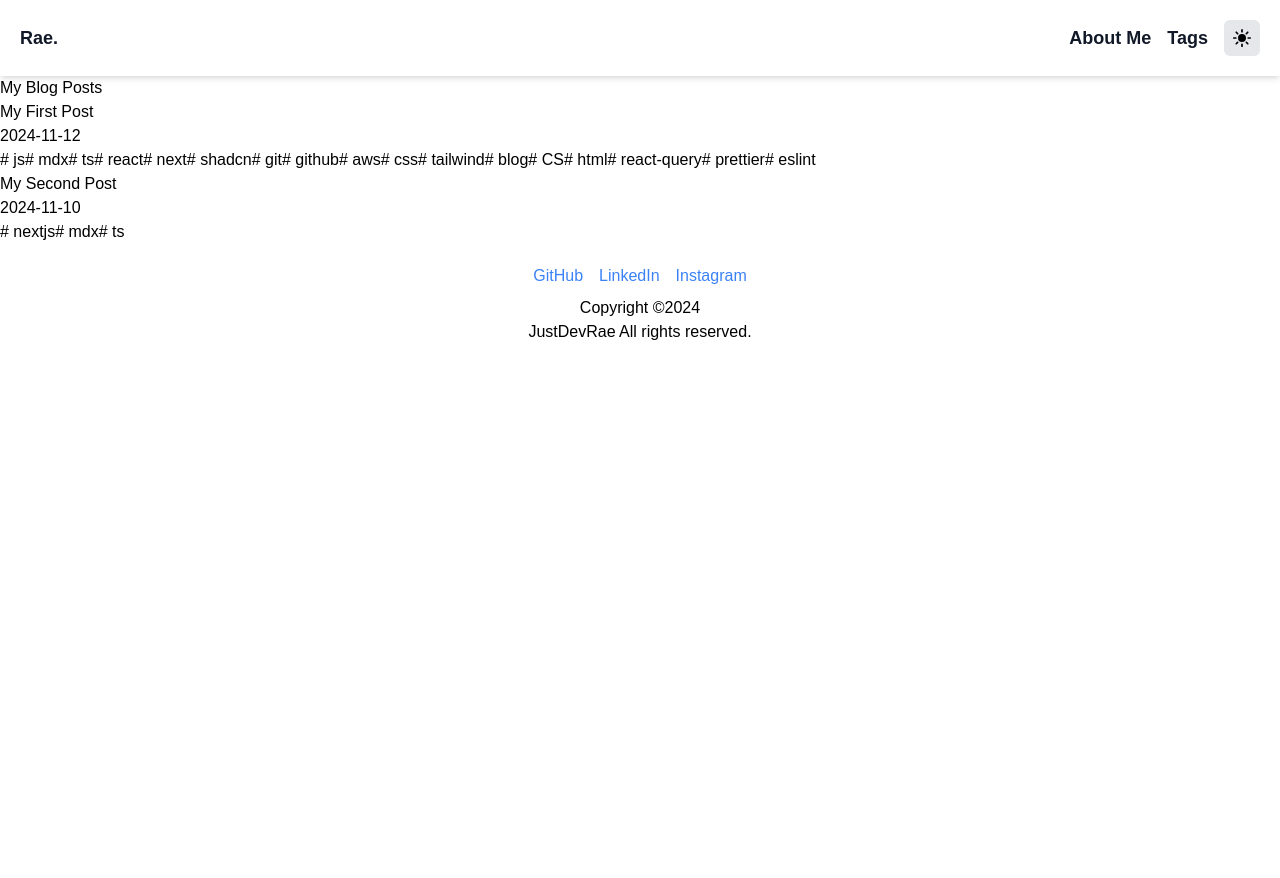
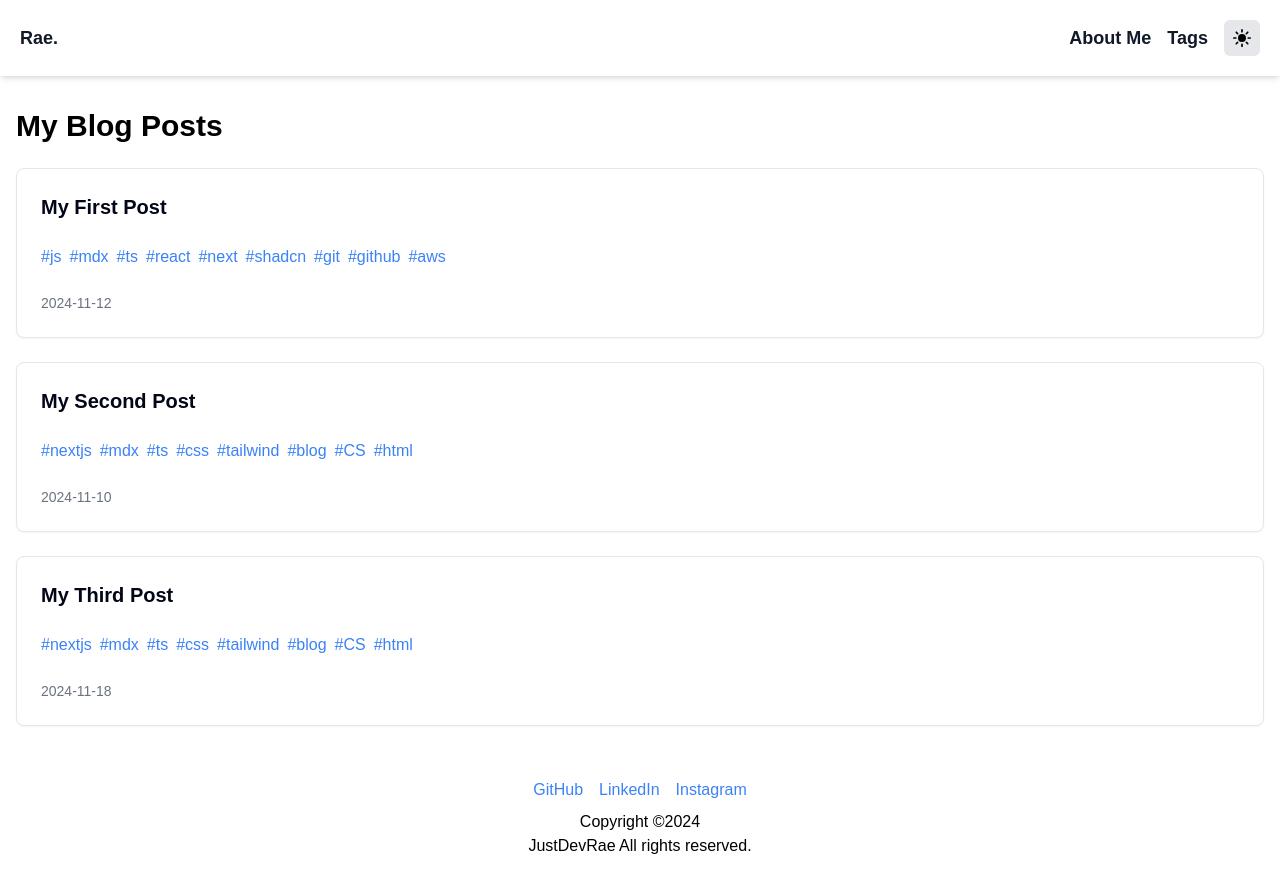
Before and after one commit to JustDevRae/TechBlog, a Next.js app: page / in a window 1280 px wide. Before the commit the page ends 800 px from the top, so only its background shows below. Built offline with nearby package versions, Linux system fonts and the light colour scheme.

Commit message:
feat: create PostCard component

```diff
--- a/src/app/page.tsx
+++ b/src/app/page.tsx
@@ -1,28 +1,24 @@
 import Link from "next/link";
 import { getAllPosts } from "@/lib/mdxParser";
+import PostCard from "@/components/PostCard";
 
 export default function Home() {
   const posts = getAllPosts();
+
   return (
-    <div>
-      <h1>My Blog Posts</h1>
-      <ul>
+    <div className="container mx-auto px-4 py-8">
+      <h1 className="mb-6 text-3xl font-bold">My Blog Posts</h1>
+      <div className="grid grid-cols-1 gap-6">
         {posts.map((post) => (
-          <li key={post.slug} className="post-item">
-            <Link href={`/posts/${post.slug}`}>
-              <h2>{post.frontMatter.title}</h2>
-              <p>{post.frontMatter.date}</p>
-              <div>
-                {post.frontMatter.tags.map((tag: string) => (
-                  <span key={tag} className="tag">
-                    # {tag}
-                  </span>
-                ))}
-              </div>
-            </Link>
-          </li>
+          <PostCard
+            key={post.slug}
+            slug={post.slug}
+            title={post.frontMatter.title}
+            date={post.frontMatter.date}
+            tags={post.frontMatter.tags}
+          />
         ))}
-      </ul>
+      </div>
     </div>
   );
 }
--- a/src/app/tags/page.tsx
+++ b/src/app/tags/page.tsx
@@ -16,7 +16,7 @@ export default function TagsPage() {
             key={tag}
             href={`/tags/${tag}`}
           >
-            <span>{tag}</span>
+            <span>#{tag}</span>
             <span className="text-black dark:text-gray-400">({count})</span>
           </Link>
         ))}
--- /dev/null
+++ b/src/components/PostCard.tsx
@@ -0,0 +1,38 @@
+import Link from "next/link";
+import {
+  Card,
+  CardHeader,
+  CardContent,
+  CardFooter,
+} from "@/components/ui/card";
+
+interface PostCardProps {
+  slug: string;
+  title: string;
+  date: string;
+  tags: string[];
+}
+
+export default function PostCard({ slug, title, date, tags }: PostCardProps) {
+  return (
+    <Card className="">
+      <Link href={`/posts/${slug}`} passHref>
+        <CardHeader>
+          <h2 className="text-xl font-semibold">{title}</h2>
+        </CardHeader>
+        <CardContent>
+          <p className="flex flex-wrap">
+            {tags.map((tag) => (
+              <span key={tag} className="tag mr-2 text-blue-500">
+                #{tag}
+              </span>
+            ))}
+          </p>
+        </CardContent>
+        <CardFooter>
+          <p className="text-sm text-gray-500">{date}</p>
+        </CardFooter>
+      </Link>
+    </Card>
+  );
+}
--- /dev/null
+++ b/src/components/ui/card.tsx
@@ -0,0 +1,79 @@
+import * as React from "react"
+
+import { cn } from "@/lib/utils"
+
+const Card = React.forwardRef<
+  HTMLDivElement,
+  React.HTMLAttributes<HTMLDivElement>
+>(({ className, ...props }, ref) => (
+  <div
+    ref={ref}
+    className={cn(
+      "rounded-lg border border-slate-200 bg-white text-slate-950 shadow-sm dark:border-slate-800 dark:bg-slate-950 dark:text-slate-50",
+      className
+    )}
+    {...props}
+  />
+))
+Card.displayName = "Card"
+
+const CardHeader = React.forwardRef<
+  HTMLDivElement,
+  React.HTMLAttributes<HTMLDivElement>
+>(({ className, ...props }, ref) => (
+  <div
+    ref={ref}
+    className={cn("flex flex-col space-y-1.5 p-6", className)}
+    {...props}
+  />
+))
+CardHeader.displayName = "CardHeader"
+
+const CardTitle = React.forwardRef<
+  HTMLDivElement,
+  React.HTMLAttributes<HTMLDivElement>
+>(({ className, ...props }, ref) => (
+  <div
+    ref={ref}
+    className={cn(
+      "text-2xl font-semibold leading-none tracking-tight",
+      className
+    )}
+    {...props}
+  />
+))
+CardTitle.displayName = "CardTitle"
+
+const CardDescription = React.forwardRef<
+  HTMLDivElement,
+  React.HTMLAttributes<HTMLDivElement>
+>(({ className, ...props }, ref) => (
+  <div
+    ref={ref}
+    className={cn("text-sm text-slate-500 dark:text-slate-400", className)}
+    {...props}
+  />
+))
+CardDescription.displayName = "CardDescription"
+
+const CardContent = React.forwardRef<
+  HTMLDivElement,
+  React.HTMLAttributes<HTMLDivElement>
+>(({ className, ...props }, ref) => (
+  <div ref={ref} className={cn("p-6 pt-0", className)} {...props} />
+))
+CardContent.displayName = "CardContent"
+
+const CardFooter = React.forwardRef<
+  HTMLDivElement,
+  React.HTMLAttributes<HTMLDivElement>
+>(({ className, ...props }, ref) => (
+  <div
+    ref={ref}
+    className={cn("flex items-center p-6 pt-0", className)}
+    {...props}
+  />
+))
+CardFooter.displayName = "CardFooter"
+
+export { Card, CardHeader, CardFooter, CardTitle, CardDescription, CardContent }
--- a/src/posts/first-post.mdx
+++ b/src/posts/first-post.mdx
@@ -2,26 +2,7 @@
 title: "My First Post"
 subtitle: "첫번째입니다"
 date: "2024-11-12"
-tags:
-  [
-    "js",
-    "mdx",
-    "ts",
-    "react",
-    "next",
-    "shadcn",
-    "git",
-    "github",
-    "aws",
-    "css",
-    "tailwind",
-    "blog",
-    "CS",
-    "html",
-    "react-query",
-    "prettier",
-    "eslint",
-  ]
+tags: ["js", "mdx", "ts", "react", "next", "shadcn", "git", "github", "aws"]
 ---
 
 # 제목입니다.
--- a/src/posts/second-post.mdx
+++ b/src/posts/second-post.mdx
@@ -2,7 +2,7 @@
 title: "My Second Post"
 subtitle: "두번째입니다"
 date: "2024-11-10"
-tags: ["nextjs", "mdx", "ts"]
+tags: ["nextjs", "mdx", "ts", "css", "tailwind", "blog", "CS", "html"]
 ---
 
 # 두번째 파일입니다.
--- /dev/null
+++ b/src/posts/third-post.mdx
@@ -0,0 +1,10 @@
+---
+title: "My Third Post"
+subtitle: "세번째입니다"
+date: "2024-11-18"
+tags: ["nextjs", "mdx", "ts", "css", "tailwind", "blog", "CS", "html"]
+---
+
+# 세번째 파일입니다.
+
+뭐 별거 없습니다.
```
